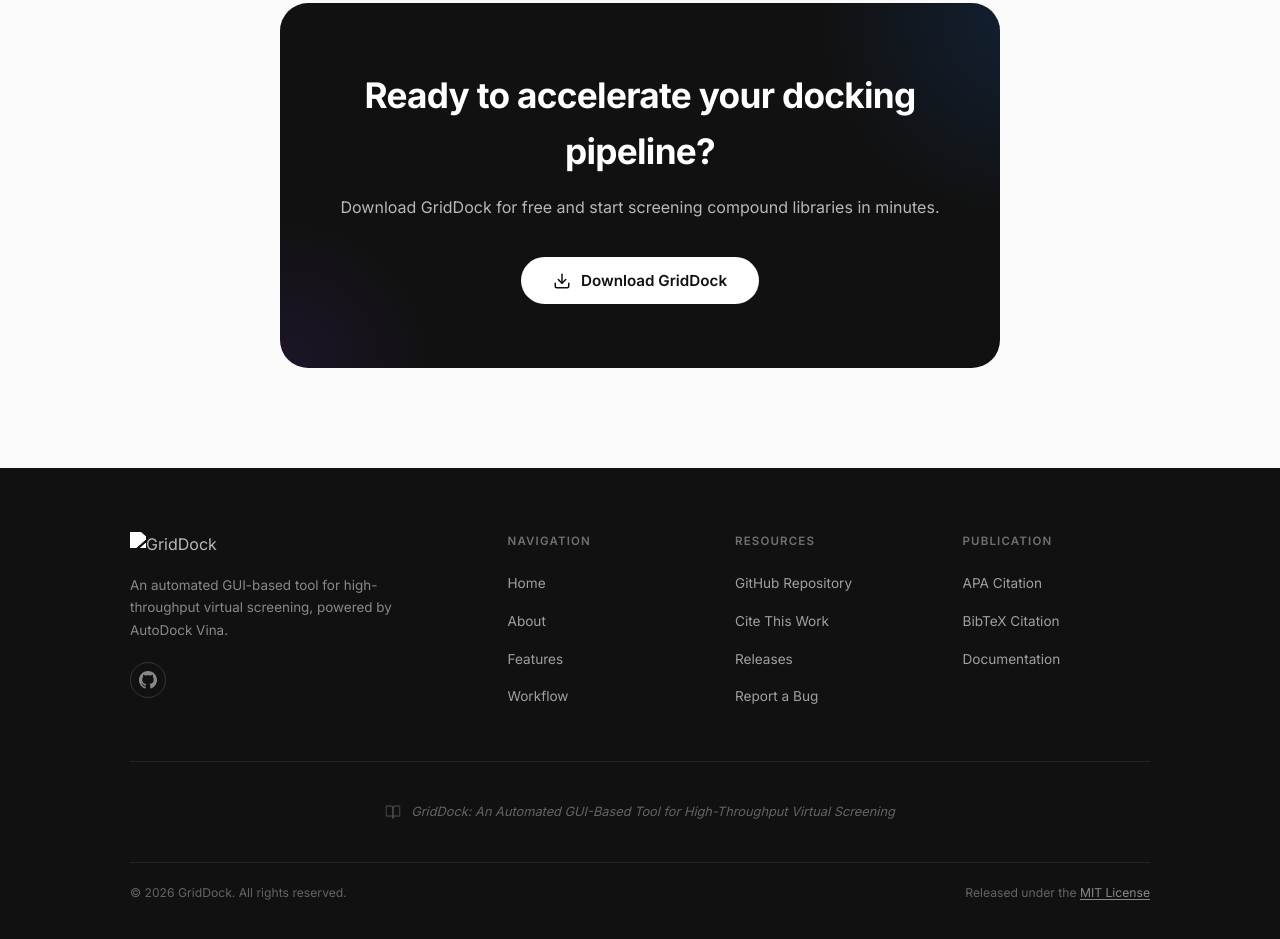
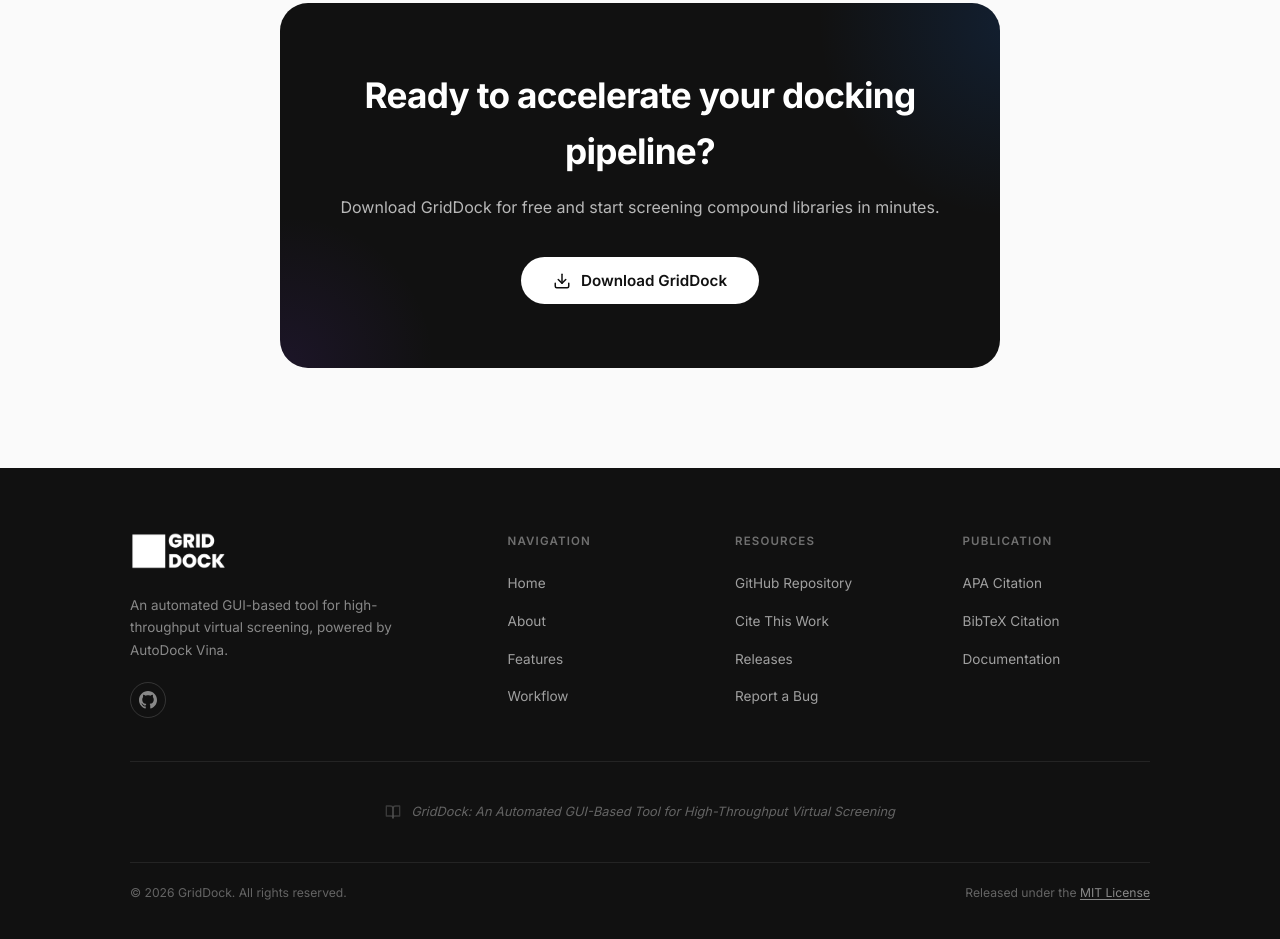
Before and after one commit to abhijitreang/AGDock, a plain HTML site: page index.html in a window 1280 px wide. Shown: the part 3037-3976 px from the top of the page. Drawn offline with nearby package versions, Linux system fonts and the light colour scheme; a web font is replaced by a local one.

Commit message:
Update Index Footer

```diff
--- a/index.html
+++ b/index.html
@@ -372,7 +372,7 @@
     <div class="footer-inner">
       <div class="footer-top">
         <div class="footer-brand">
-          <img src="logo.png" alt="GridDock" class="footer-logo">
+          <img src="assets/logo.png" alt="GridDock" class="footer-logo">
           <p class="footer-tagline">An automated GUI-based tool for high-throughput virtual screening, powered by
             AutoDock Vina.</p>
           <div class="footer-social">
```
